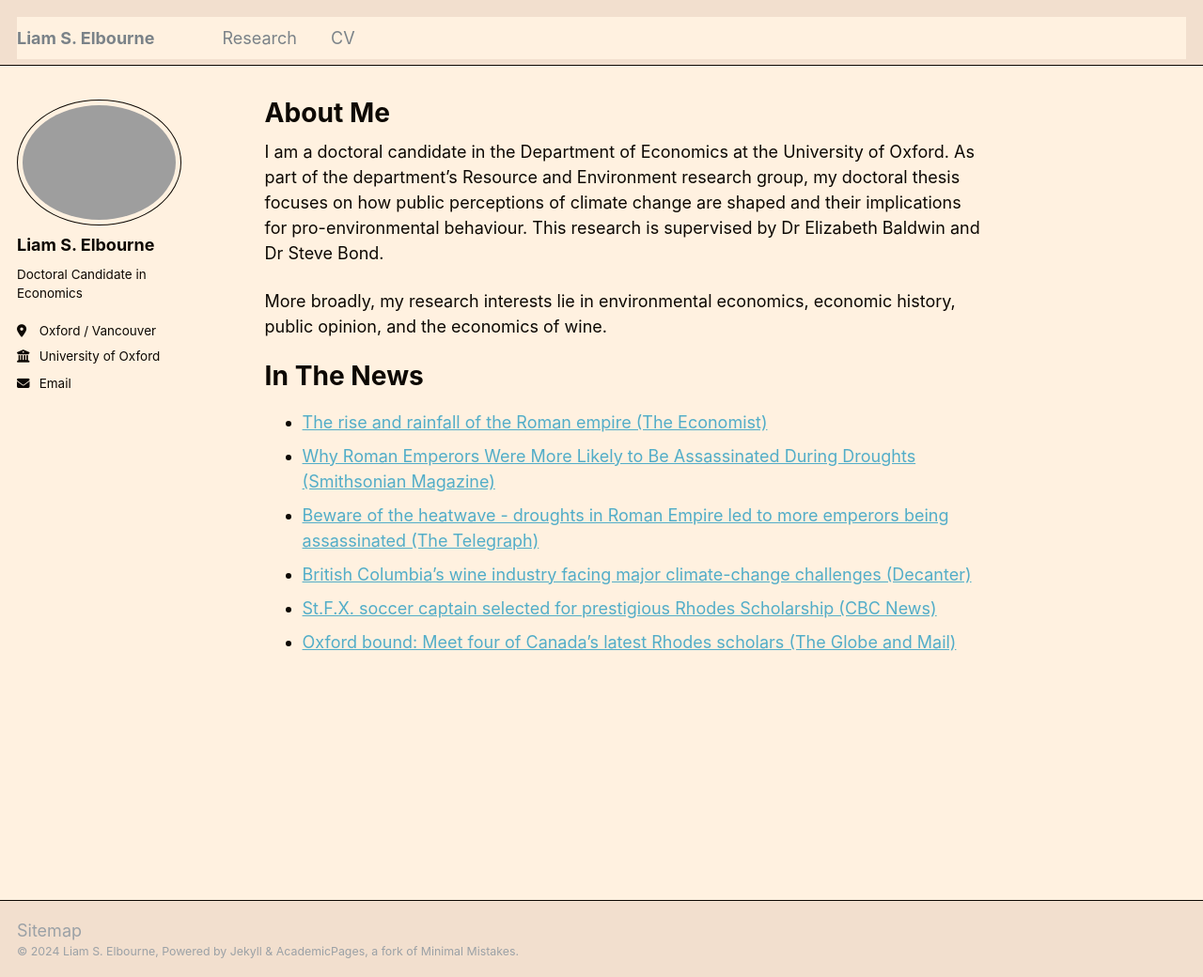
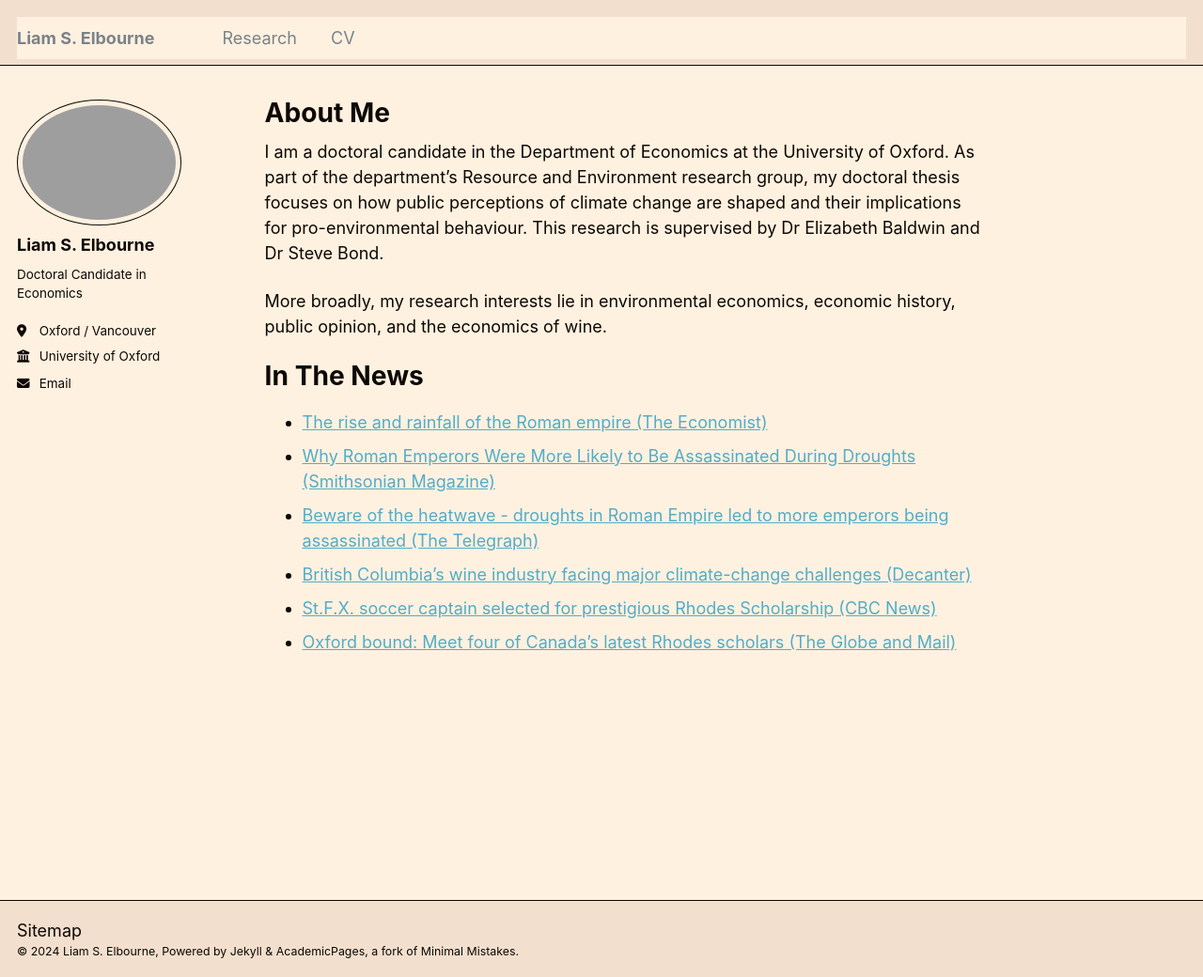
Before and after one commit to LiamSElbourne/LiamSElbourne.github.io, a Jekyll site: the page built from _pages/about.md, in a window 1280 px wide and 1040 px high. Shown: the whole window at 94% size. Built offline with Jekyll 4.4.1, drawn with Linux system fonts in a browser that asks for light colours.

Commit message:
Update _footer.scss

```diff
--- a/_sass/_footer.scss
+++ b/_sass/_footer.scss
@@ -15,7 +15,7 @@
   height: auto;
   /* sticky footer fix end */
   margin-top: 3em;
-  color: mix(#fff, $gray, 25%);
+  color: $text-color;
   -webkit-animation: intro 0.3s both;
           animation: intro 0.3s both;
   -webkit-animation-delay: 0.45s;
```
